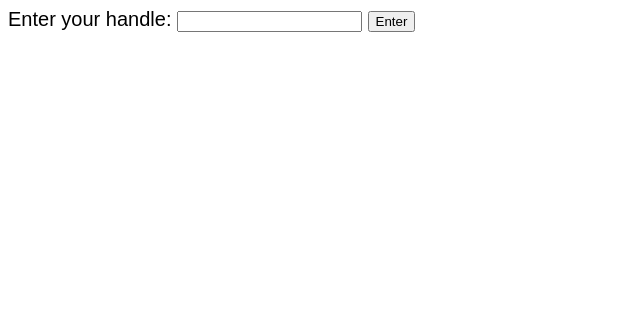
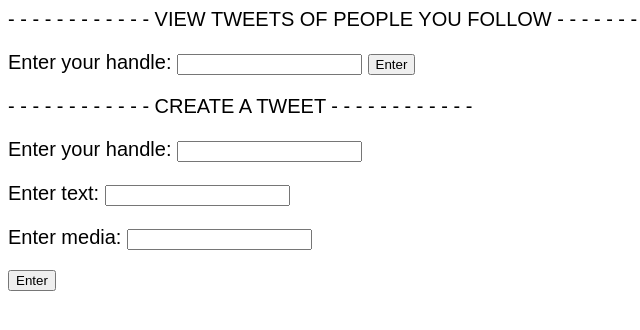
Before and after one commit to bbqxaxiu/coms4111, a Flask app: page / in a window 1280 px wide. Shown: the top 330 px of the page, without its empty margins (0-640 px from the left). Run offline with Flask 2, Linux system fonts and the light colour scheme; data comes from the database, SQL or seed files in the repository; parts of the project's set-up code (start-up, migrations or seed data) failed here and were passed over.

Commit message:
add ability to create a tweet

```diff
--- a/server.py
+++ b/server.py
@@ -13,6 +13,8 @@ import os
 from sqlalchemy import *
 from sqlalchemy.pool import NullPool
 from flask import Flask, request, render_template, g, redirect, Response
+from random import randint
+from datetime import datetime
 
 tmpl_dir = os.path.join(os.path.dirname(os.path.abspath(__file__)), 'templates')
 app = Flask(__name__, template_folder=tmpl_dir)
@@ -158,7 +160,20 @@ def index():
 #
 @app.route('/another')
 def another():
+  create_tweet("vladverba", "vlad's test text", "vlad's test media")
   return render_template("another.html")
+
+@app.route('/create', methods=['GET'])
+def create():
+    handle = request.args.get('handle')
+    text = request.args.get('text')
+    media = request.args.get('media')
+
+    handle_exists = check_if_handle_exists(handle)
+    if(handle_exists):
+        create_tweet(handle, text, media)
+
+    return redirect('/')
 
 
 # Checks if the user exists.
@@ -170,8 +185,6 @@ def display():
     if(handle_exists):
         following = get_users_someone_follows(handle)
         tweets = get_tweets_from_users(following)
-        print("tweets:")
-        print(tweets)
         return render_template("tweets.html", tweets=tweets)
     else:
         return redirect('/')
@@ -189,12 +202,48 @@ def login():
     this_is_never_executed()
 
 
+# HELPER FUNCTIONS
+
+# generates random date time for tweets (always will be in 2020)
+def generate_date_time():
+    month = randint(10, 12)
+    day = randint(10, 28)
+    year = randint(2020, 2030)
+
+    hour = randint(00, 23)
+    minute = randint(00, 59)
+    second = randint(00, 59)
+
+    return str(year) + "-" + str(month) + "-" + str(day) + " " + str(hour) + ":" + str(minute) + ":" + str(second)
+
 # SQL QUERIES
+
+# creates a tweet under a handle (calls on create_content)
+def create_tweet(handle, text, media):
+    id = randint(10000000000, 99999999999)
+    while(g.conn.execute("SELECT * from tweets_with_content t where CAST(t.tid as bigint)=%s", id).fetchone() is not None):
+        id = randint(10000000000, 99999999999)
+
+    like_num = randint(0, 100000)
+    retweet_num = randint(0, 100000)
+    date_time = generate_date_time()
+
+    cid = create_content(text, media)
+    g.conn.execute("""INSERT INTO tweets_with_content VALUES(%s, %s, %s, %s, %s, %s)""", id, date_time, like_num, retweet_num, cid, handle)
+
+# creates a content, returns its cid (for use in create_tweet)
+def create_content(text, media):
+    cid = randint(10000000000, 99999999999)
+    while(g.conn.execute("SELECT * from content c where CAST(c.cid as bigint)=%s", cid).fetchone() is not None):
+        cid = randint(10000000000, 99999999999)
+    g.conn.execute("""INSERT INTO content VALUES (%s, %s, %s);""", cid, text, media)
+
+    return cid
+
 
 # checks if a handle exists
 def check_if_handle_exists(handle):
-    cursor = g.conn.execute("SELECT * from users u where u.handle=%s", handle)
-    record = cursor.fetchone()
+    record = g.conn.execute("SELECT * from users u where u.handle=%s", handle).fetchone()
     if(record is None):
         return False
     else:
@@ -209,12 +258,10 @@ def get_users_someone_follows(handle):
 
     return following
 
-# returns a a dict. of tweets created from a list of users
+# returns tweets that a user (a list of users) has (have) created
 def get_tweets_from_users(users):
-
     tweets={}
     for person in users:
-        # all tweets of the person they follow
         cursor = g.conn.execute("SELECT * from tweets_with_content t where t.handle=%s", person)
         for record in cursor:
             media = g.conn.execute("SELECT media from content c where CAST(c.cid as bigint)=%s", record['cid']).fetchone()[0]
--- a/templates/index.html
+++ b/templates/index.html
@@ -25,10 +25,20 @@
 
   </body>
 -->
+  - - - - - - - - - - - - VIEW TWEETS OF PEOPLE YOU FOLLOW - - - - - - - - - - - -
+  <br/>
   <body>
     <form method="GET" action="/display">
       <p>Enter your handle: <input type="text" name="handle"> <input type="submit" value="Enter"></p>
     </form>
   </body>
+  - - - - - - - - - - - - CREATE A TWEET - - - - - - - - - - - -
+  <br/>
+  <form method="GET" action="/create">
+    <p>Enter your handle: <input type="text" name="handle"></p>
+    <p>Enter text: <input type="text" name="text"></p>
+    <p>Enter media: <input type="text" name="media"></p>
+    <p><input type="submit" value="Enter"></p>
+  </form>
 
 </html>
```
Also changed, not shown: templates/tweets.html (+10 -0 lines).
